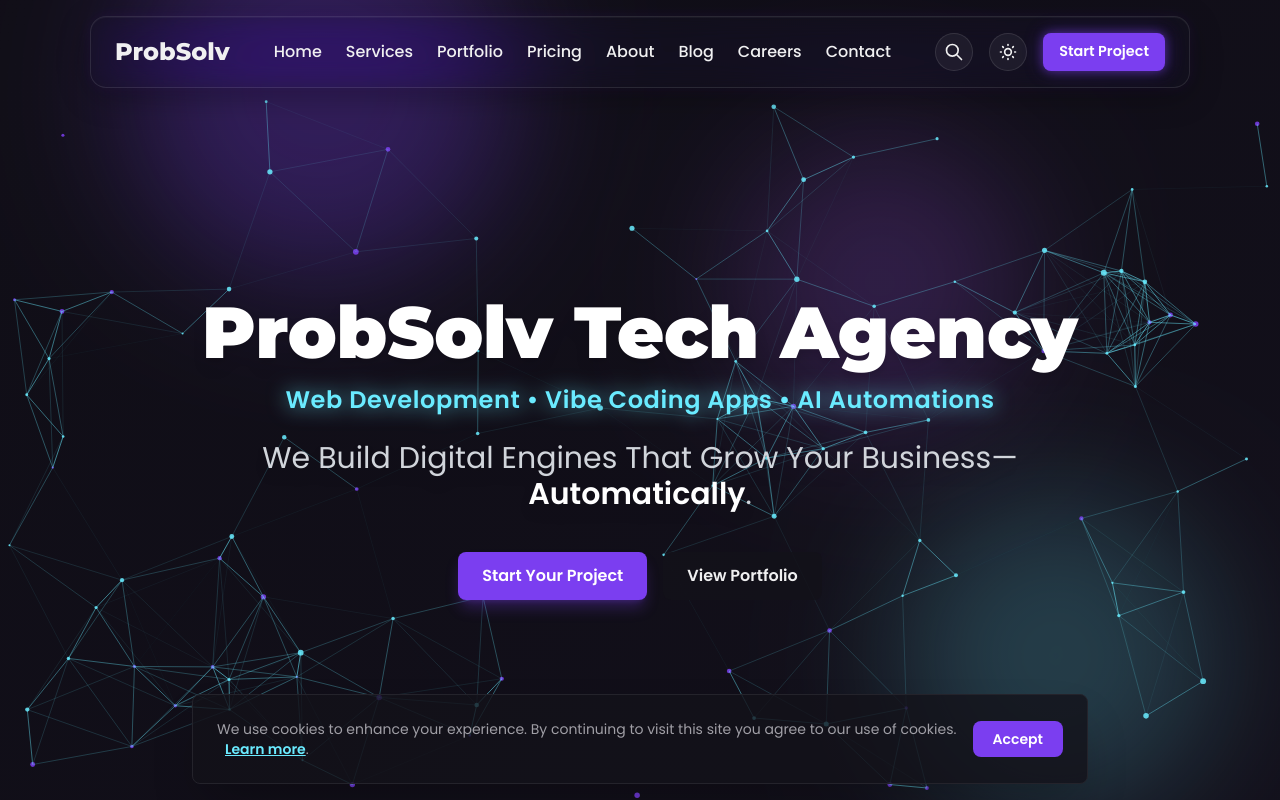
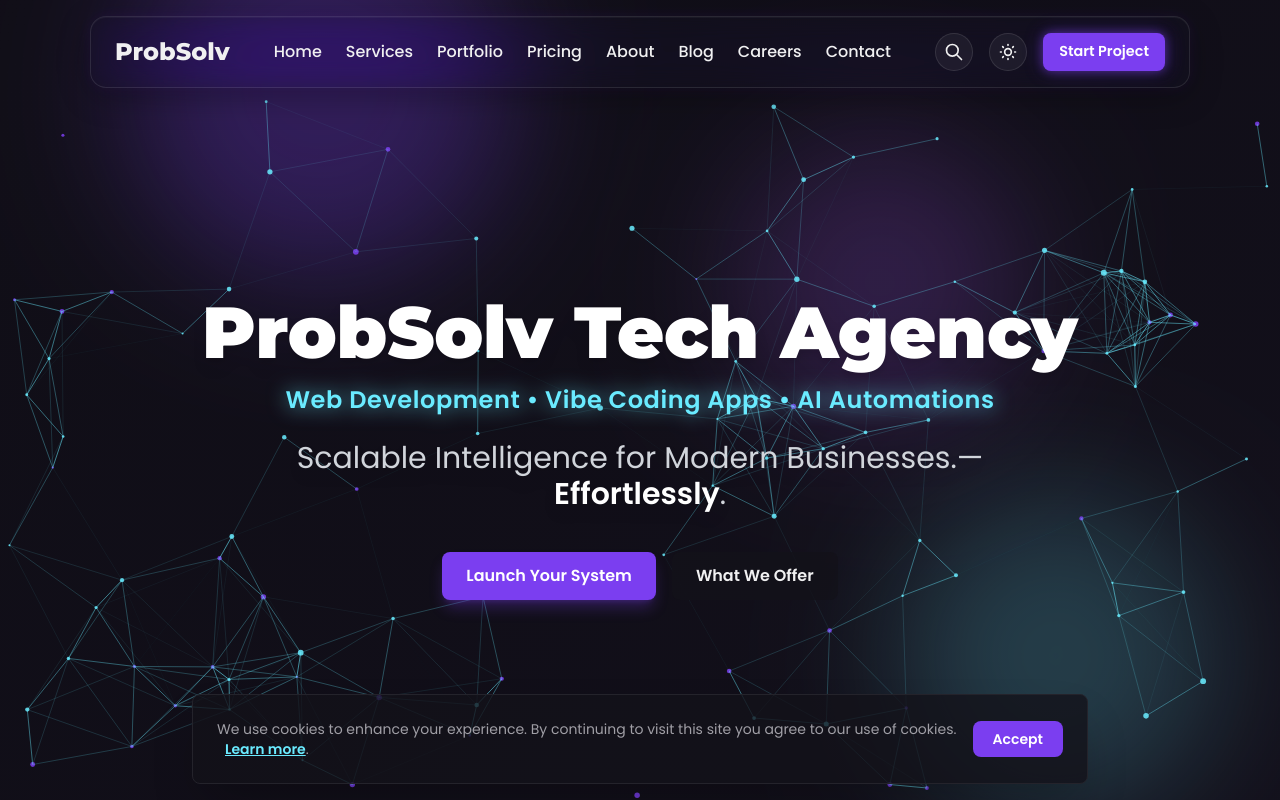
Before and after one commit to mehdihassan301/probsoltechagency, a React (Vite) app: page / in a window 1280 px wide. Shown: the top 800 px of the page. Built offline with nearby package versions, Linux system fonts and the light colour scheme.

Commit message:
Update HomePage.tsx

```diff
--- a/pages/HomePage.tsx
+++ b/pages/HomePage.tsx
@@ -54,7 +54,7 @@ const HomePage: React.FC<HomePageProps> = ({ setPage }) => {
   const featuredServices = serviceDetails.slice(0, 3);
 
   const credibilityItems = [
-    { icon: ZapIcon, text: "Fast Delivery" },
+    { icon: ZapIcon, text: "Fast Delivery " },
     { icon: SparklesIcon, text: "Modern Design Standards" },
     { icon: ShieldCheckIcon, text: "Secure Tech" },
     { icon: AIIcon, text: "AI-Powered Systems" }
@@ -107,7 +107,7 @@ const HomePage: React.FC<HomePageProps> = ({ setPage }) => {
           </div>
           <div className="animate-fade-in-up" style={{ animationDelay: '500ms', opacity: 0 }}>
             <h3 className="mt-6 max-w-3xl mx-auto text-xl sm:text-2xl md:text-3xl text-subtext_light dark:text-gray-300 drop-shadow-lg">
-              We Build Digital Engines That Grow Your Business—<span className="font-bold text-text_light dark:text-white">Automatically</span>.
+              Scalable Intelligence for Modern Businesses.—<span className="font-bold text-text_light dark:text-white">Effortlessly</span>.
             </h3>
           </div>
           <div className="animate-fade-in-up mt-10 flex flex-col sm:flex-row items-center justify-center gap-4" style={{ animationDelay: '600ms', opacity: 0 }}>
@@ -115,13 +115,13 @@ const HomePage: React.FC<HomePageProps> = ({ setPage }) => {
               onClick={() => setPage('Contact')}
               className="px-5 py-2.5 text-sm sm:px-6 sm:py-3 sm:text-base bg-primary text-white font-semibold rounded-lg hover:bg-purple-600 transition-all duration-300 transform hover:scale-105 shadow-lg shadow-primary/30 w-full sm:w-auto"
             >
-              Start Your Project
+              Launch Your System
             </button>
             <button
-              onClick={() => setPage('Portfolio')}
+              onClick={() => setPage('Services')}
               className="px-5 py-2.5 text-sm sm:px-6 sm:py-3 sm:text-base bg-surface_light/80 dark:bg-surface_dark/80 backdrop-blur-sm text-text_light dark:text-text_dark font-semibold rounded-lg hover:bg-surface_light dark:hover:bg-surface_dark transition-all duration-300 transform hover:scale-105 w-full sm:w-auto"
             >
-              View Portfolio
+              What We Offer
             </button>
           </div>
         </div>
```
